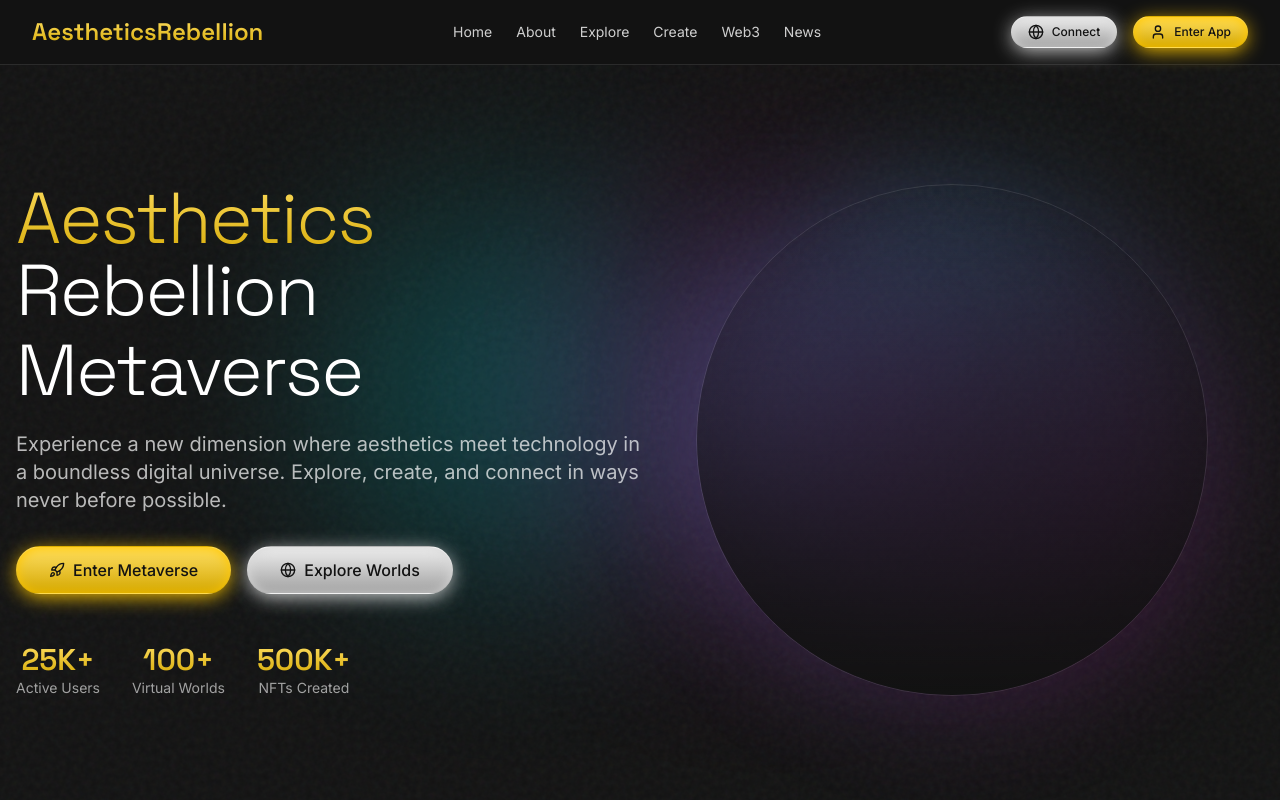
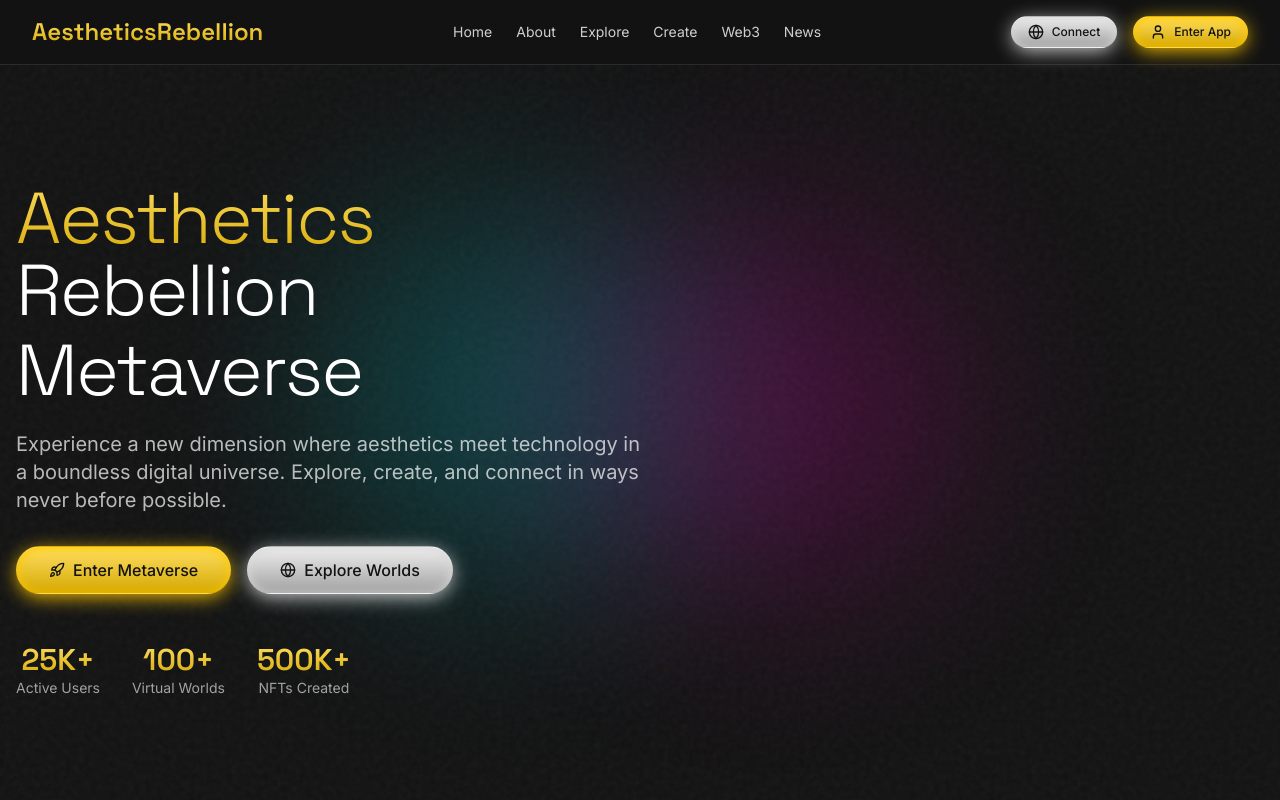
Before and after one commit to MarioSri/chrome-verse-rebellion-web, a React (Vite) app: page / in a window 1280 px wide. Shown: the top 800 px of the page. Built offline with nearby package versions, Linux system fonts and the light colour scheme.

Commit message:
Remove circle elements

```diff
--- a/src/components/hero-section.tsx
+++ b/src/components/hero-section.tsx
@@ -48,12 +48,7 @@ const HeroSection = () => {
             </div>
           </div>
           <div className="flex-1 relative">
-            <div className="relative w-full aspect-square max-w-lg mx-auto">
-              <div className="absolute inset-0 bg-gradient-to-br from-neon-blue/30 to-neon-pink/30 rounded-full blur-3xl opacity-50 animate-glow-slow"></div>
-              <div className="relative w-full h-full rounded-full border border-white/10 overflow-hidden">
-                <div className="absolute inset-0 bg-gradient-to-t from-dark via-dark/50 to-transparent"></div>
-              </div>
-            </div>
+            {/* Empty space where the circle was previously */}
           </div>
         </div>
       </div>
```
